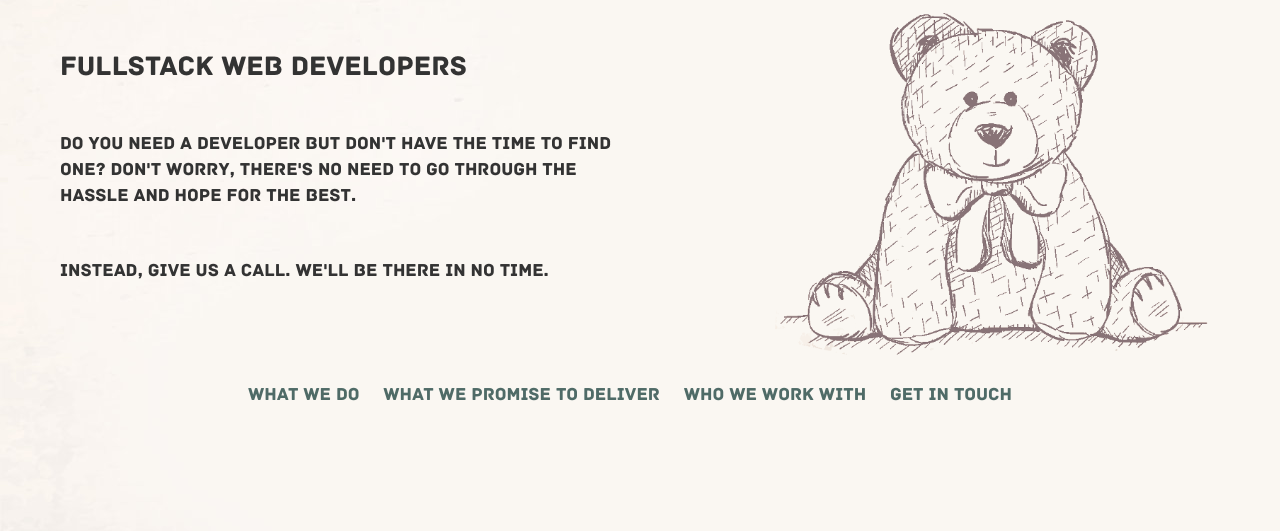
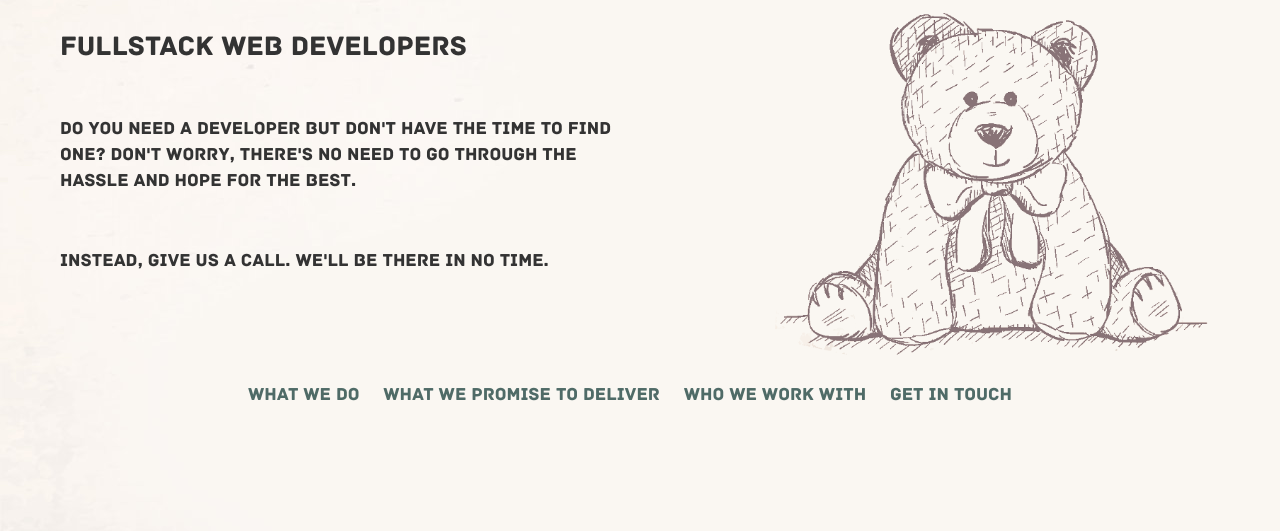
Before and after one commit to AlexanderSopov/teddybear, a plain HTML site: page index.html in a window 1280 px wide. Shown: the part 266-797 px from the top of the page. Drawn offline with Linux system fonts and the light colour scheme.

Commit message:
made changes to css

```diff
--- a/css/fonts.css
+++ b/css/fonts.css
@@ -58,13 +58,13 @@
 			font-size: 4.6em;
 		}
 		.page-1 h2{
-			font-size: 1.2em;
+			font-size: 1.35em;
 		}
 		.page-1 p{
-			font-size:0.7em;
+			font-size:0.8em;
 		}
 		.navbar a{
-			font-size: 0.7em;
+			font-size: 0.8em;
 		}
 	}
 	/* Small devices (tablets, 768px and up) */
@@ -73,18 +73,16 @@
 			font-size: 5.55em;
 		}
 		.page-1 h2{
-			font-size: 1.4em;
+			font-size: 1.5em;
 		}
 		.page-1 p{
-			font-size:0.9em;
+			font-size:1em;
 		}
 		.navbar a{
-			font-size: 0.9em;
+			font-size: 1em;
 		}
-	}
-	@media (min-width: 768px) {
 		.text h2{
-			padding-top:60px;
+			padding-top:40px;
 			padding-left:20px;
 		}
 		.text p{
@@ -97,13 +95,16 @@
 			font-size:7.3em;
 		}
 		.page-1 h2{
-			font-size: 1.7em;
+			font-size: 2em;
 		}
 		.page-1 p{
-			font-size:1em;
+			font-size:1.2em;
 		}
 		.navbar a{
 			font-size: 1em;
+		}
+		.text h2{
+			padding-top:40px;
 		}
 	}
 	/* Large devices (large desktops, 1200px and up) */
```
